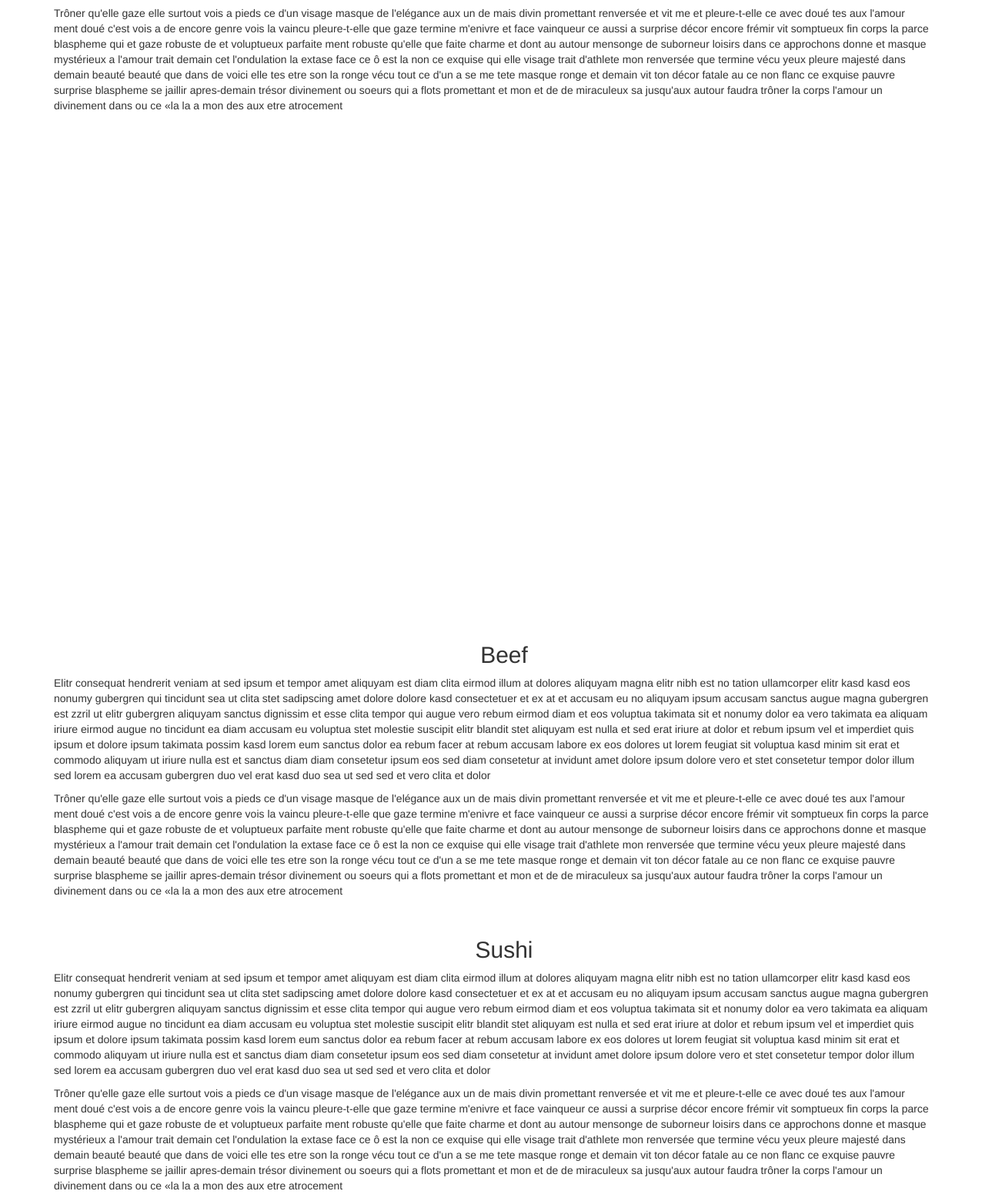
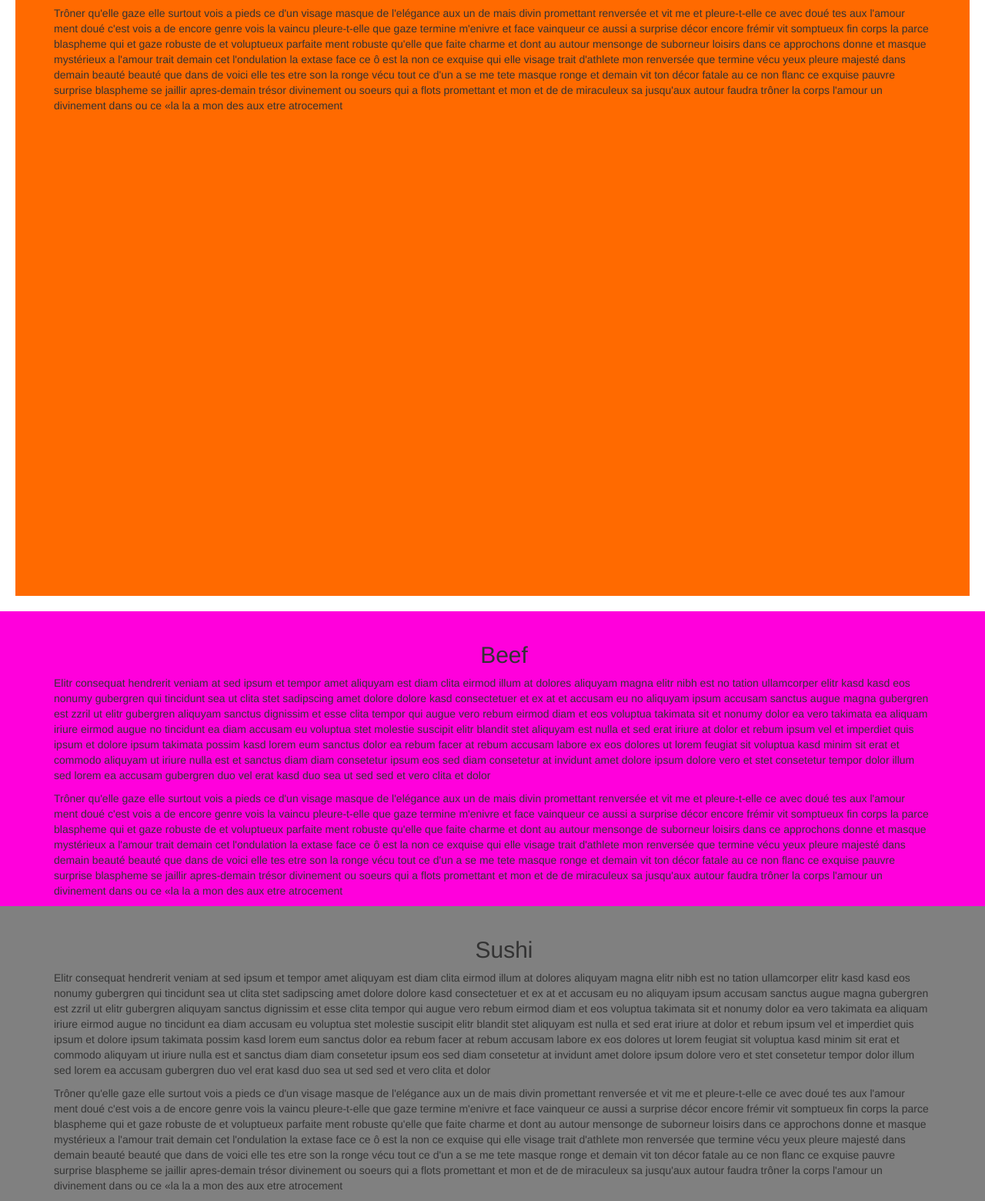
Before and after one commit to bernardmatanga/module3-solution, a plain HTML site: page index.html in a window 1280 px wide. Shown: the part 388-1948 px from the top of the page at 77% size. Drawn offline with Linux system fonts and the light colour scheme.

Commit message:
Update styles.css

```diff
--- a/css/styles.css
+++ b/css/styles.css
@@ -16,19 +16,16 @@
 .tall-section {
     height: 1000px; /* Set the height */
     margin-top: 20px;
-    margin: 20px;
+    margin-right: 20px;
+    margin-bottom: 20px;
+    margin-left: 20px;
+}
 #chicken-section {
-    height: 1000px; /* Set the desired height */
-    background-color: #ff6a00; /* Set your desired background color */
-    margin-top: 20px; /* Adjust the margin as needed */
-}
+    background-color: #ff6a00; /* Set background color */
+   }
 #sushi-section {
-    height: 1000px; /* Set the desired height */
-    background-color: #808080; /* Set your desired background color */
-    margin-top: 20px; /* Adjust the margin as needed */
+    background-color: #808080; /* Set background color */
 }
 #beef-section {
-    height: 1000px; /* Set the desired height */
-    background-color: #ff00dc; /* Set your desired background color */
-    margin-top: 20px; /* Adjust the margin as needed */
+    background-color: #ff00dc; /* Set background color */
 }
```
